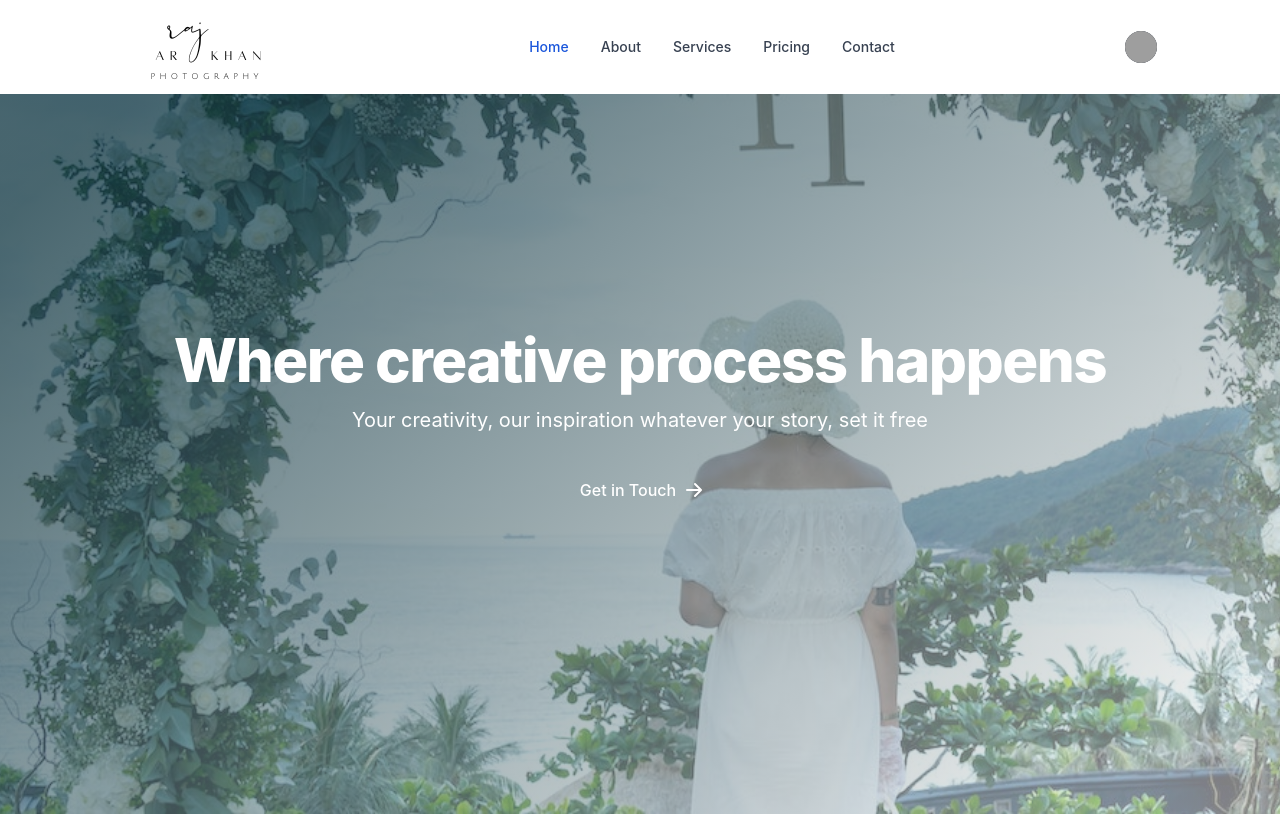
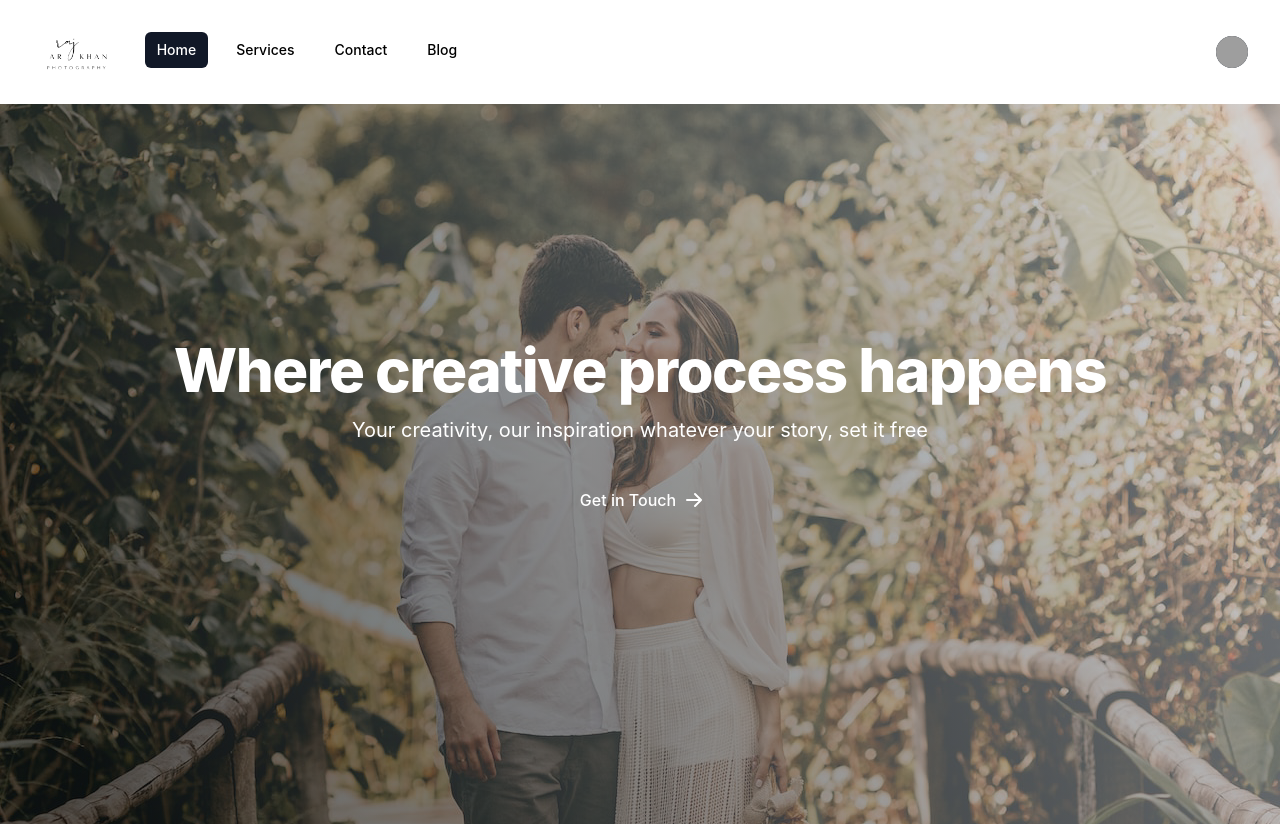
Before and after one commit to AkRazu/ar-khan-photography, a React (Create React App) app: page / in a window 1280 px wide. Shown: the top 826 px of the page. Built offline with nearby package versions, Linux system fonts and the light colour scheme; grey boxes are pictures that could not be loaded.

Commit message:
change navbar section

```diff
--- a/package.json
+++ b/package.json
@@ -3,6 +3,8 @@
   "version": "0.1.0",
   "private": true,
   "dependencies": {
+    "@headlessui/react": "^1.7.10",
+    "@heroicons/react": "^2.0.15",
     "@testing-library/jest-dom": "^5.16.5",
     "@testing-library/react": "^13.4.0",
     "@testing-library/user-event": "^13.5.0",
--- a/src/components/Footer/Footer.js
+++ b/src/components/Footer/Footer.js
@@ -3,29 +3,29 @@
 const Footer = () => {
     return (
         <div>
-            <footer class="p-4 bg-white md:p-8 lg:p-10 dark:bg-gray-800">
-  <div class="mx-auto max-w-screen-xl text-center">
-      <a href="#" class="flex justify-center items-center text-2xl font-semibold text-gray-900 dark:text-white">
+            <footer className="p-4 bg-white md:p-8 lg:p-10 dark:bg-gray-800">
+  <div className="mx-auto max-w-screen-xl text-center">
+      <a href="#" className="flex justify-center items-center text-2xl font-semibold text-gray-900 dark:text-white">
           <img src={logo} alt="" />
       </a>
-      <ul class="flex flex-wrap justify-center items-center mb-6 text-gray-900 dark:text-white">
+      <ul className="flex flex-wrap justify-center items-center mb-6 text-gray-900 dark:text-white">
           <li>
-              <a href="#" class="mr-4 hover:underline md:mr-6 ">About</a>
+              <a href="#" className="mr-4 hover:underline md:mr-6 ">About</a>
           </li>
           <li>
-              <a href="#" class="mr-4 hover:underline md:mr-6">Premium</a>
+              <a href="#" className="mr-4 hover:underline md:mr-6">Premium</a>
           </li>
           <li>
-              <a href="#" class="mr-4 hover:underline md:mr-6 ">Campaigns</a>
+              <a href="#" className="mr-4 hover:underline md:mr-6 ">Campaigns</a>
           </li>
           <li>
-              <a href="#" class="mr-4 hover:underline md:mr-6">Blog</a>
+              <a href="#" className="mr-4 hover:underline md:mr-6">Blog</a>
           </li>
           <li>
-              <a href="#" class="mr-4 hover:underline md:mr-6">Contact</a>
+              <a href="#" className="mr-4 hover:underline md:mr-6">Contact</a>
           </li>
       </ul>
-      <span class="text-sm text-gray-500 sm:text-center dark:text-gray-400">&copy; 2021-2023 <a href="#" class="hover:underline">AR khan photography</a>. All Rights Reserved.</span>
+      <span classNameName="text-sm text-gray-500 sm:text-center dark:text-gray-400">&copy; 2021-2023 <a href="#" className="hover:underline">AR khan photography</a>. All Rights Reserved.</span>
   </div>
 </footer>
         </div>
--- a/src/components/Hero/Hero.css
+++ b/src/components/Hero/Hero.css
@@ -1,8 +1,8 @@
 .hero-section {
   background-image: linear-gradient(
-      318deg,
-      rgba(252, 251, 249, 0.527) 0%,
-      rgba(20, 58, 69, 0.7763480392156863) 93%
+      245deg,
+      rgba(194, 199, 205, 0.5998774509803921) 0%,
+      rgba(9, 15, 15, 0.6334908963585435) 93%
     ),
     url("../../images/Hero/hero.jpg");
   background-size: cover;
--- a/src/components/Navbar/Navbar.js
+++ b/src/components/Navbar/Navbar.js
@@ -1,154 +1,153 @@
 import React from "react";
 import logo from '../../images/logo/logo.png'
+import { Link } from "react-router-dom";
+import { Fragment } from 'react'
+import { Disclosure, Menu, Transition } from '@headlessui/react'
+import { Bars3Icon, XMarkIcon } from '@heroicons/react/24/outline'
+
+const navigation = [
+  { name: 'Home', to: '/', current: true },
+  { name: 'Services', to: '/service', current: false },
+  { name: 'Contact', to: '/contact', current: false },
+  { name: 'Blog', to: '/blog', current: false },
+]
+
+function classNames(...classes) {
+  return classes.filter(Boolean).join(' ')
+}
+
 const Navbar = () => {
   return (
-    <div data-aos="fade-down" className="w-10/12 mx-auto ">
-      <nav className=" border-gray-200 px-2 sm:px-4 py-2.5 rounded dark:bg-gray-900">
-        <div className="container flex flex-wrap items-center justify-between mx-auto">
-          <a  className="flex items-center">
+    <Disclosure as="nav" className="bg-transparent lg:py-5">
+      {({ open }) => (
+        <>
+          <div className="mx-auto max-w-7xl px-2 sm:px-6 lg:px-8">
+            <div className="relative flex h-16 items-center justify-between">
+              <div className="absolute inset-y-0 left-0 flex items-center sm:hidden">
+                {/* Mobile menu button*/}
+                <Disclosure.Button className="inline-flex items-center justify-center rounded-md p-2 text-gray-400 hover:bg-gray-700 hover:text-white focus:outline-none focus:ring-2 focus:ring-inset focus:ring-white">
+                  <span className="sr-only">Open main menu</span>
+                  {open ? (
+                    <XMarkIcon className="block h-6 w-6" aria-hidden="true" />
+                  ) : (
+                    <Bars3Icon className="block h-6 w-6" aria-hidden="true" />
+                  )}
+                </Disclosure.Button>
+              </div>
+              <div className="flex flex-1 items-center justify-center sm:items-stretch sm:justify-start">
+                <div className="flex flex-shrink-0 items-center">
                   <img
+                    className="block h-8 w-auto lg:hidden"
                     src={logo}
-              className="lg:h-auto mr-3 h-9"
-              alt="Flowbite Logo"
+                    alt="Your Company"
                   />
-          </a>
-          <div className="flex items-center md:order-2">
-            <button
-              type="button"
-              className="flex mr-3 text-sm bg-gray-800 rounded-full md:mr-0 focus:ring-4 focus:ring-gray-300 dark:focus:ring-gray-600"
-              id="user-menu-button"
-              aria-expanded="false"
-              data-dropdown-toggle="user-dropdown"
-              data-dropdown-placement="bottom"
+                  <img
+                    className="hidden h-10 w-auto lg:block"
+                    src={logo}
+                    alt="Your Company"
+                  />
+                </div>
+                <div className="hidden sm:ml-6 sm:block">
+                  <div className="flex space-x-4">
+                    {navigation.map((item) => (
+                      <Link
+                        key={item.name}
+                        to={item.to}
+                        className={classNames(
+                          item.current ? 'bg-gray-900 text-white' : 'text-black hover:bg-gray-700 hover:text-white',
+                          'px-3 py-2 rounded-md text-sm font-medium'
+                        )}
+                        aria-current={item.current ? 'page' : undefined}
                       >
+                        {item.name}
+                      </Link>
+                    ))}
+                  </div>
+                </div>
+              </div>
+              <div className="absolute inset-y-0 right-0 flex items-center pr-2 sm:static sm:inset-auto sm:ml-6 sm:pr-0">
+
+
+                {/* Profile dropdown */}
+                <Menu as="div" className="relative ml-3">
+                  <div>
+                    <Menu.Button className="flex rounded-full bg-gray-800 text-sm focus:outline-none focus:ring-2 focus:ring-white focus:ring-offset-2 focus:ring-offset-gray-800">
                       <span className="sr-only">Open user menu</span>
                       <img
-                className="w-8 h-8 rounded-full"
-                src="/docs/images/people/profile-picture-3.jpg"
-                alt="user photo"
+                        className="h-8 w-8 rounded-full"
+                        src="https://images.unsplash.com/photo-1472099645785-5658abf4ff4e?ixlib=rb-1.2.1&ixid=eyJhcHBfaWQiOjEyMDd9&auto=format&fit=facearea&facepad=2&w=256&h=256&q=80"
+                        alt=""
                       />
-            </button>
-            <div
-              className="z-50 hidden my-4 text-base list-none bg-white divide-y divide-gray-100 rounded-lg shadow dark:bg-gray-700 dark:divide-gray-600"
-              id="user-dropdown"
+                    </Menu.Button>
+                  </div>
+                  <Transition
+                    as={Fragment}
+                    enter="transition ease-out duration-100"
+                    enterFrom="transform opacity-0 scale-95"
+                    enterTo="transform opacity-100 scale-100"
+                    leave="transition ease-in duration-75"
+                    leaveFrom="transform opacity-100 scale-100"
+                    leaveTo="transform opacity-0 scale-95"
                   >
-              <div className="px-4 py-3">
-                <span className="block text-sm text-gray-900 dark:text-white">
-                  Bonnie Green
-                </span>
-                <span className="block text-sm font-medium text-gray-500 truncate dark:text-gray-400">
-                  name@flowbite.com
-                </span>
-              </div>
-              <ul className="py-2" aria-labelledby="user-menu-button">
-                <li>
+                    <Menu.Items className="absolute right-0 z-10 mt-2 w-48 origin-top-right rounded-md bg-white py-1 shadow-lg ring-1 ring-black ring-opacity-5 focus:outline-none">
+                      <Menu.Item>
+                        {({ active }) => (
                           <a
                             href="#"
-                    className="block px-4 py-2 text-sm text-gray-700 hover:bg-gray-100 dark:hover:bg-gray-600 dark:text-gray-200 dark:hover:text-white"
+                            className={classNames(active ? 'bg-gray-100' : '', 'block px-4 py-2 text-sm text-gray-700')}
                           >
-                    Dashboard
+                            Your Profile
                           </a>
-                </li>
-                <li>
+                        )}
+                      </Menu.Item>
+                      <Menu.Item>
+                        {({ active }) => (
                           <a
                             href="#"
-                    className="block px-4 py-2 text-sm text-gray-700 hover:bg-gray-100 dark:hover:bg-gray-600 dark:text-gray-200 dark:hover:text-white"
+                            className={classNames(active ? 'bg-gray-100' : '', 'block px-4 py-2 text-sm text-gray-700')}
                           >
                             Settings
                           </a>
-                </li>
-                <li>
+                        )}
+                      </Menu.Item>
+                      <Menu.Item>
+                        {({ active }) => (
                           <a
                             href="#"
-                    className="block px-4 py-2 text-sm text-gray-700 hover:bg-gray-100 dark:hover:bg-gray-600 dark:text-gray-200 dark:hover:text-white"
-                  >
-                    Earnings
-                  </a>
-                </li>
-                <li>
-                  <a
-                    href="#"
-                    className="block px-4 py-2 text-sm text-gray-700 hover:bg-gray-100 dark:hover:bg-gray-600 dark:text-gray-200 dark:hover:text-white"
+                            className={classNames(active ? 'bg-gray-100' : '', 'block px-4 py-2 text-sm text-gray-700')}
                           >
                             Sign out
                           </a>
-                </li>
-              </ul>
-            </div>
-            <button
-              data-collapse-toggle="mobile-menu-2"
-              type="button"
-              className="inline-flex items-center p-2 ml-1 text-sm text-gray-500 rounded-lg md:hidden hover:bg-gray-100 focus:outline-none focus:ring-2 focus:ring-gray-200 dark:text-gray-400 dark:hover:bg-gray-700 dark:focus:ring-gray-600"
-              aria-controls="mobile-menu-2"
-              aria-expanded="false"
-            >
-              <span className="sr-only">Open main menu</span>
-              <svg
-                className="w-6 h-6"
-                aria-hidden="true"
-                fill="currentColor"
-                viewBox="0 0 20 20"
-                xmlns="http://www.w3.org/2000/svg"
-              >
-                <path
-                  fill-rule="evenodd"
-                  d="M3 5a1 1 0 011-1h12a1 1 0 110 2H4a1 1 0 01-1-1zM3 10a1 1 0 011-1h12a1 1 0 110 2H4a1 1 0 01-1-1zM3 15a1 1 0 011-1h12a1 1 0 110 2H4a1 1 0 01-1-1z"
-                  clip-rule="evenodd"
-                ></path>
-              </svg>
-            </button>
-          </div>
-          <div
-            className="items-center justify-between hidden w-full md:flex md:w-auto md:order-1"
-            id="mobile-menu-2"
-          >
-            <ul className="flex flex-col p-4 mt-4 border border-gray-100 rounded-lg bg-gray-50 md:flex-row md:space-x-8 md:mt-0 md:text-sm md:font-medium md:border-0 md:bg-white dark:bg-gray-800 md:dark:bg-gray-900 dark:border-gray-700">
-              <li>
-                <a
-                  href="#"
-                  className="block py-2 pl-3 pr-4 text-white bg-blue-700 rounded md:bg-transparent md:text-blue-700 md:p-0 dark:text-white"
-                  aria-current="page"
-                >
-                  Home
-                </a>
-              </li>
-              <li>
-                <a
-                  href="#"
-                  className="block py-2 pl-3 pr-4 text-gray-700 rounded hover:bg-gray-100 md:hover:bg-transparent md:hover:text-blue-700 md:p-0 dark:text-gray-400 md:dark:hover:text-white dark:hover:bg-gray-700 dark:hover:text-white md:dark:hover:bg-transparent dark:border-gray-700"
-                >
-                  About
-                </a>
-              </li>
-              <li>
-                <a
-                  href="#"
-                  className="block py-2 pl-3 pr-4 text-gray-700 rounded hover:bg-gray-100 md:hover:bg-transparent md:hover:text-blue-700 md:p-0 dark:text-gray-400 md:dark:hover:text-white dark:hover:bg-gray-700 dark:hover:text-white md:dark:hover:bg-transparent dark:border-gray-700"
-                >
-                  Services
-                </a>
-              </li>
-              <li>
-                <a
-                  href="#"
-                  className="block py-2 pl-3 pr-4 text-gray-700 rounded hover:bg-gray-100 md:hover:bg-transparent md:hover:text-blue-700 md:p-0 dark:text-gray-400 md:dark:hover:text-white dark:hover:bg-gray-700 dark:hover:text-white md:dark:hover:bg-transparent dark:border-gray-700"
-                >
-                  Pricing
-                </a>
-              </li>
-              <li>
-                <a
-                  href="#"
-                  className="block py-2 pl-3 pr-4 text-gray-700 rounded hover:bg-gray-100 md:hover:bg-transparent md:hover:text-blue-700 md:p-0 dark:text-gray-400 md:dark:hover:text-white dark:hover:bg-gray-700 dark:hover:text-white md:dark:hover:bg-transparent dark:border-gray-700"
-                >
-                  Contact
-                </a>
-              </li>
-            </ul>
+                        )}
+                      </Menu.Item>
+                    </Menu.Items>
+                  </Transition>
+                </Menu>
               </div>
             </div>
-      </nav>
           </div>
+
+          <Disclosure.Panel className="sm:hidden">
+            <div className="space-y-1 px-2 pt-2 pb-3">
+              {navigation.map((item) => (
+                <Disclosure.Button
+                  key={item.name}
+                  as="a"
+                  href={item.href}
+                  className={classNames(
+                    item.current ? 'bg-gray-900 text-white' : 'text-black hover:bg-gray-700 hover:text-white',
+                    'block px-3 py-2 rounded-md text-base font-medium'
+                  )}
+                  aria-current={item.current ? 'page' : undefined}
+                >
+                  {item.name}
+                </Disclosure.Button>
+              ))}
+            </div>
+          </Disclosure.Panel>
+        </>
+      )}
+    </Disclosure>
   );
 };
 
```
Also changed, not shown: src/App.js (+10 -0 lines), src/Hook/useService.js (added, +13 -0 lines), src/components/NotFound/NotFound.js (added, +32 -0 lines), src/components/Services/Services.js (added, +13 -0 lines), src/images/Hero/hero.jpg, 1 other file (tests, documents, lock files or other folders). Lines whose indentation alone changed are shown as unchanged.
